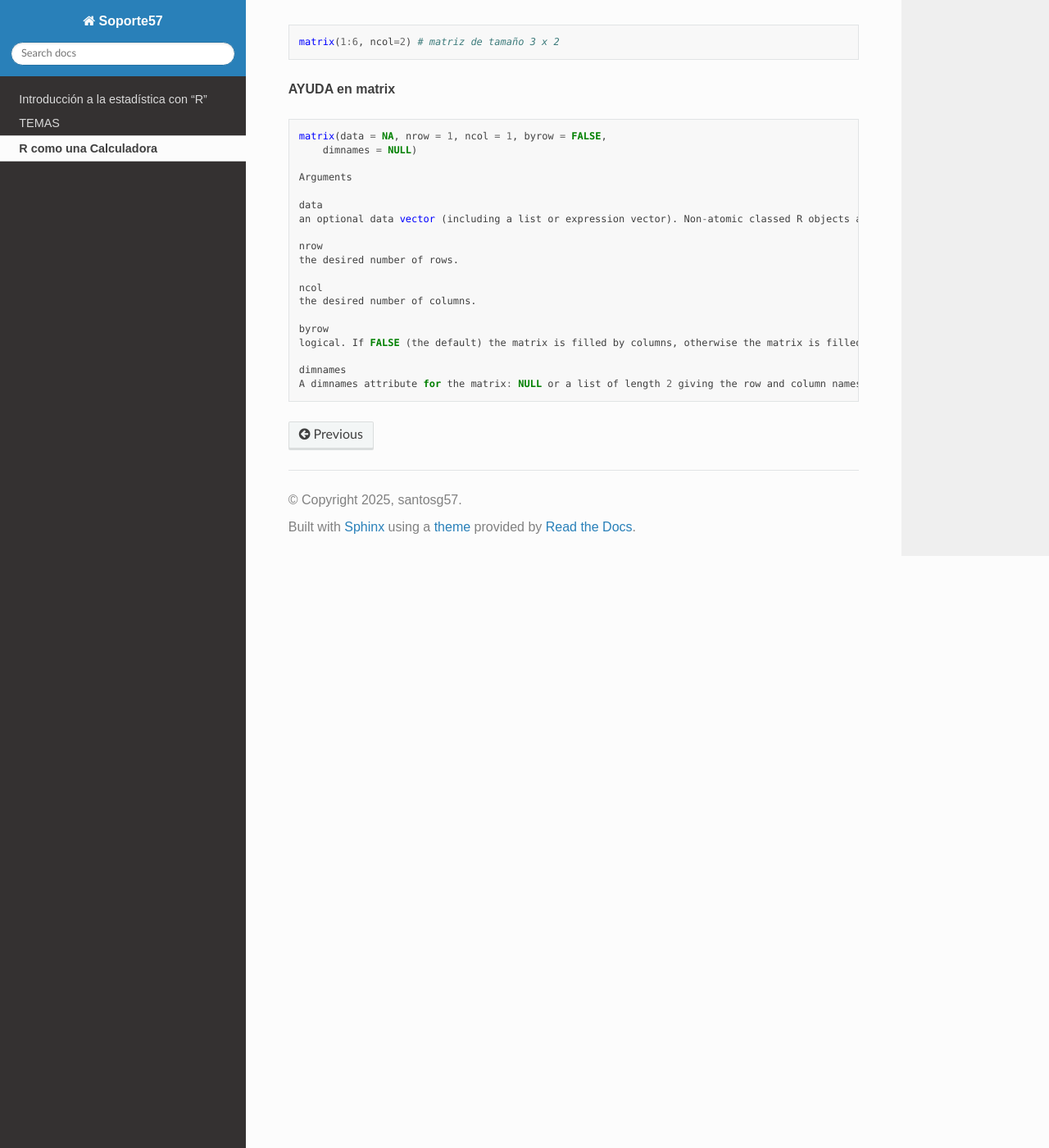
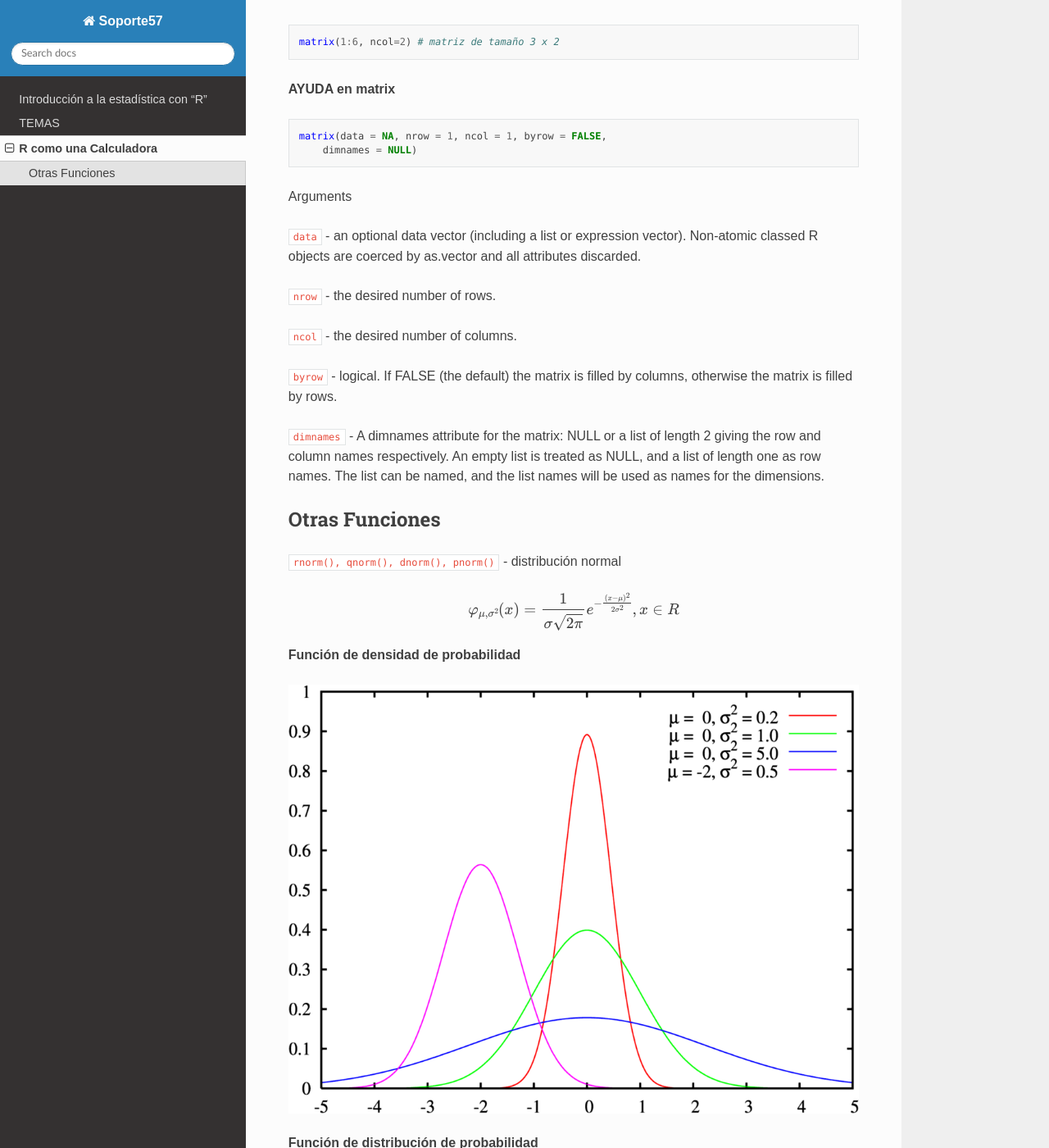
Before and after one commit to matecom57/cursofree, a Sphinx documentation site: the page built from docs/source/Curso_R/r-calculadora.rst, in a window 1280 px wide and 1400 px high, scrolled down 2149 px. Shown: the whole window at 82% size. Built offline with Sphinx 7.4.7 and the Read the Docs theme 3.1.0, drawn with Linux system fonts in a browser that asks for light colours.

```diff
--- a/docs/source/Curso_R/r-calculadora.rst
+++ b/docs/source/Curso_R/r-calculadora.rst
@@ -109,19 +109,36 @@ Una matriz en R se define como:
    matrix(data = NA, nrow = 1, ncol = 1, byrow = FALSE,
        dimnames = NULL)
 
-   Arguments
 
-   data
-   an optional data vector (including a list or expression vector). Non-atomic classed R objects are coerced by as.vector and all attributes discarded.
+Arguments
 
-   nrow
-   the desired number of rows.
+``data`` - an optional data vector (including a list or expression vector). Non-atomic classed R objects are coerced by
+as.vector and all attributes discarded.
 
-   ncol
-   the desired number of columns.
+``nrow`` - the desired number of rows.
 
-   byrow
-   logical. If FALSE (the default) the matrix is filled by columns, otherwise the matrix is filled by rows.
+``ncol`` - the desired number of columns.
 
-   dimnames
-   A dimnames attribute for the matrix: NULL or a list of length 2 giving the row and column names respectively. An empty list is treated as NULL, and a list of length one as row names. The list can be named, and the list names will be used as names for the dimensions.
+``byrow`` - logical. If FALSE (the default) the matrix is filled by columns, otherwise the matrix is filled by rows.
+
+``dimnames`` - A dimnames attribute for the matrix: NULL or a list of length 2 giving the row and column names respectively.
+An
+empty list is treated as NULL, and a list of length one as row names. The list can be named, and the list names will be used as names for the dimensions.
+
+
+Otras Funciones
+---------------
+
+``rnorm(), qnorm(), dnorm(), pnorm()`` - distribución normal
+
+.. math::
+
+   \varphi_{\mu, \sigma^2}(x) = \frac{1}{\sigma \sqrt{2 \pi}} e^{-\frac{(x-\mu)^2}{2\sigma^2}}, x \in R
+
+**Función de densidad de probabilidad**
+
+.. image:: norm01.png
+
+**Función de distribución de probabilidad**
+
+.. image:: norm02.png
```
Also changed, not shown: docs/source/Curso_R/norm01.png (added), docs/source/Curso_R/norm02.png (added).
